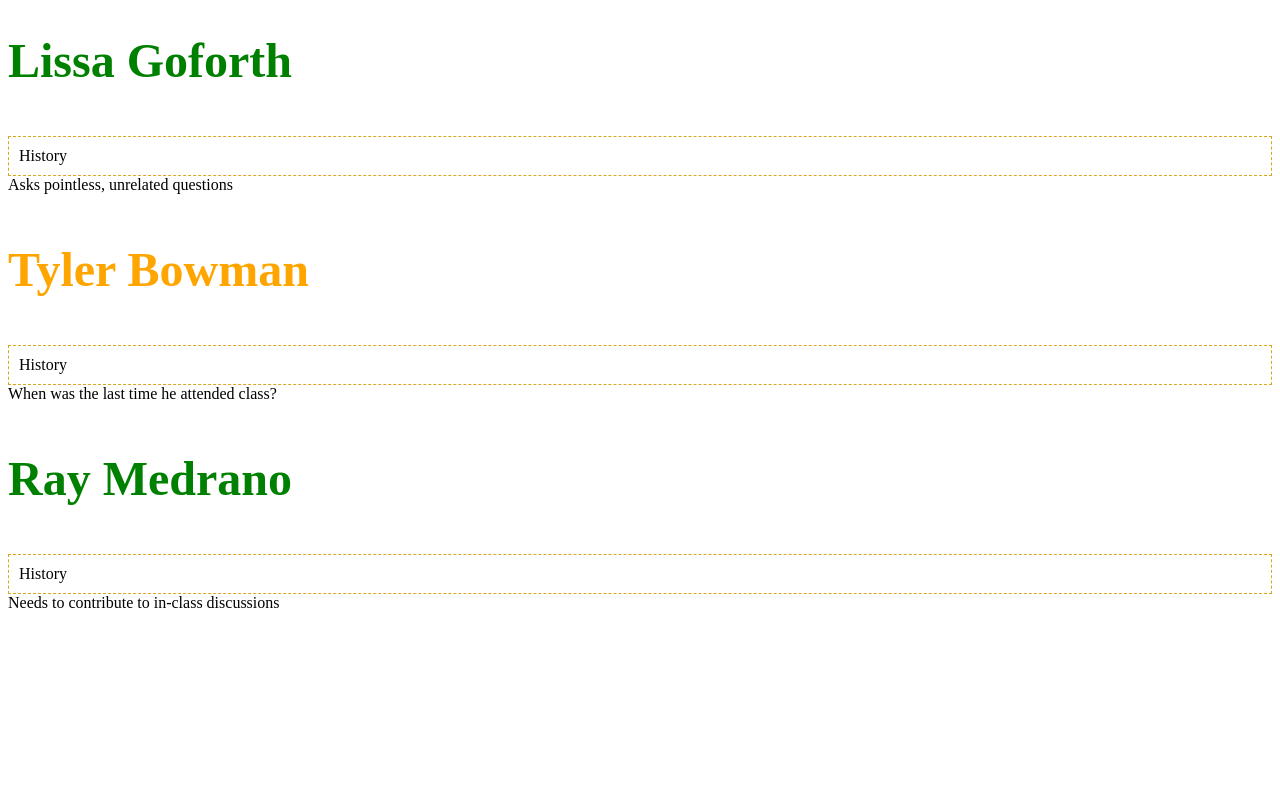
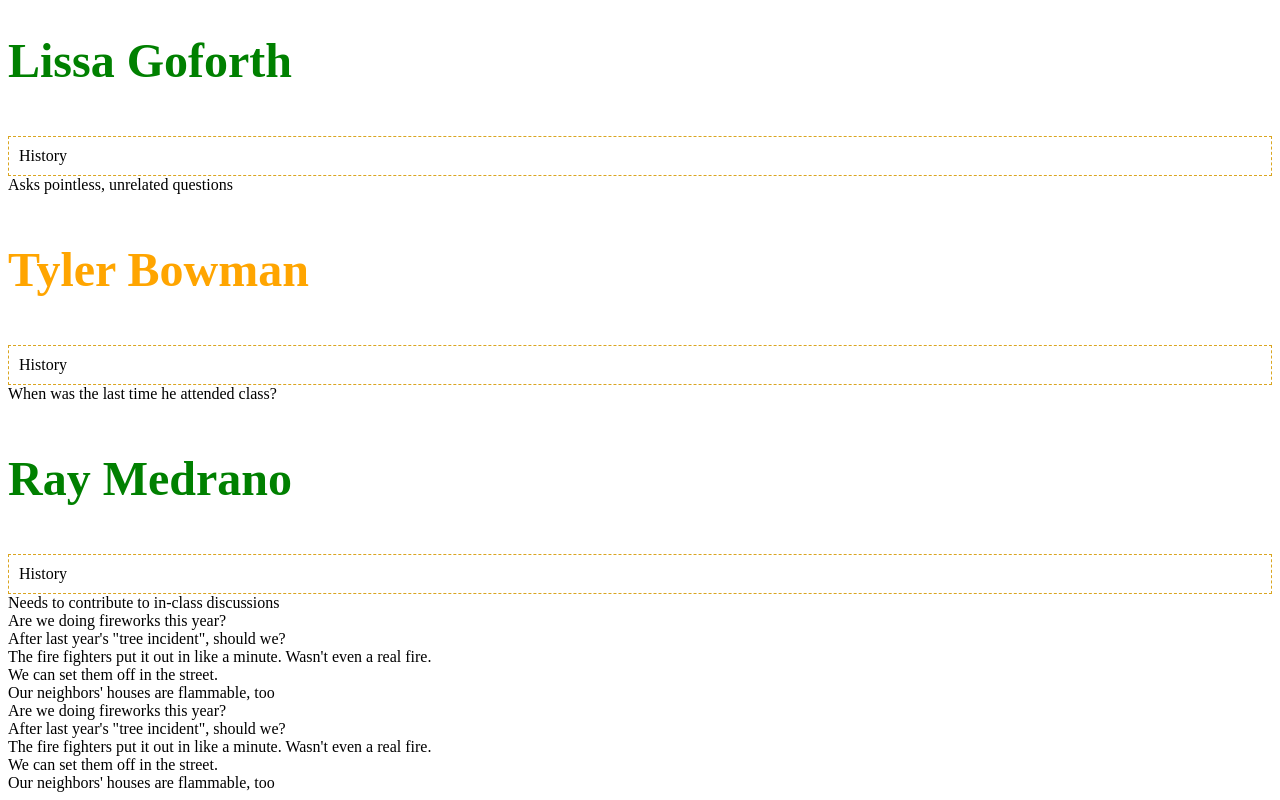
Before and after one commit to ColleenWoolsey/Student-Components, a plain HTML site: page index.html in a window 1280 px wide. Shown: the part 1904-2704 px from the top of the page. Before the commit the page ends 2524 px from the top, so only its background shows below. Drawn offline with Linux system fonts and the light colour scheme.

Commit message:
Advanced Challenges Using createElement for Components and Using DOM Fragments

```diff
--- a/index.html
+++ b/index.html
@@ -9,6 +9,7 @@
 </head>
 <body>
     <div id="container"></div>
+    <article id="messages"></article>
 
   <script src="scripts.js"></script>
 </body>
--- a/scripts.js
+++ b/scripts.js
@@ -162,3 +162,57 @@ students.forEach(function(student) {
 //     alert( titles.length ); // 2
 // }
 // showName("Julius", "Caesar", "Consul", "Imperator");
+
+
+// Advanced Challenge: Using createElement for Components
+const messageArticle = document.querySelector("#messages");
+
+let messageSection = document.createElement("section");
+messageSection.textContent = "Are we doing fireworks this year?";
+messageArticle.appendChild(messageSection);
+console.log(messageSection)
+
+messageSection = document.createElement("section");
+messageSection.textContent = `After last year's "tree incident", should we?`;
+messageArticle.appendChild(messageSection);
+console.log(messageSection)
+
+messageSection = document.createElement("section");
+messageSection.textContent = "The fire fighters put it out in like a minute. Wasn't even a real fire.";
+messageArticle.appendChild(messageSection);
+console.log(messageSection)
+
+messageSection = document.createElement("section");
+messageSection.textContent = "We can set them off in the street.";
+messageArticle.appendChild(messageSection);
+console.log(messageSection)
+
+messageSection = document.createElement("section");
+messageSection.textContent = "Our neighbors' houses are flammable, too";
+messageArticle.appendChild(messageSection);
+console.log(messageSection)
+
+// Advanced Challenge: DOM Fragments
+const fragment = document.createDocumentFragment();
+
+const message1 = document.createElement("section");
+message1.textContent = "Are we doing fireworks this year?";
+fragment.appendChild(message1);
+
+const message2 = document.createElement("section");
+message2.textContent = `After last year's "tree incident", should we?`;
+fragment.appendChild(message2);
+
+const message3 = document.createElement("section");
+message3.textContent = "The fire fighters put it out in like a minute. Wasn't even a real fire.";
+fragment.appendChild(message3);
+
+const message4 = document.createElement("section");
+message4.textContent = "We can set them off in the street.";
+fragment.appendChild(message4);
+
+const message5 = document.createElement("section");
+message5.textContent = "Our neighbors' houses are flammable, too";
+fragment.appendChild(message5);
+
+document.querySelector("#messages").appendChild(fragment);
```
